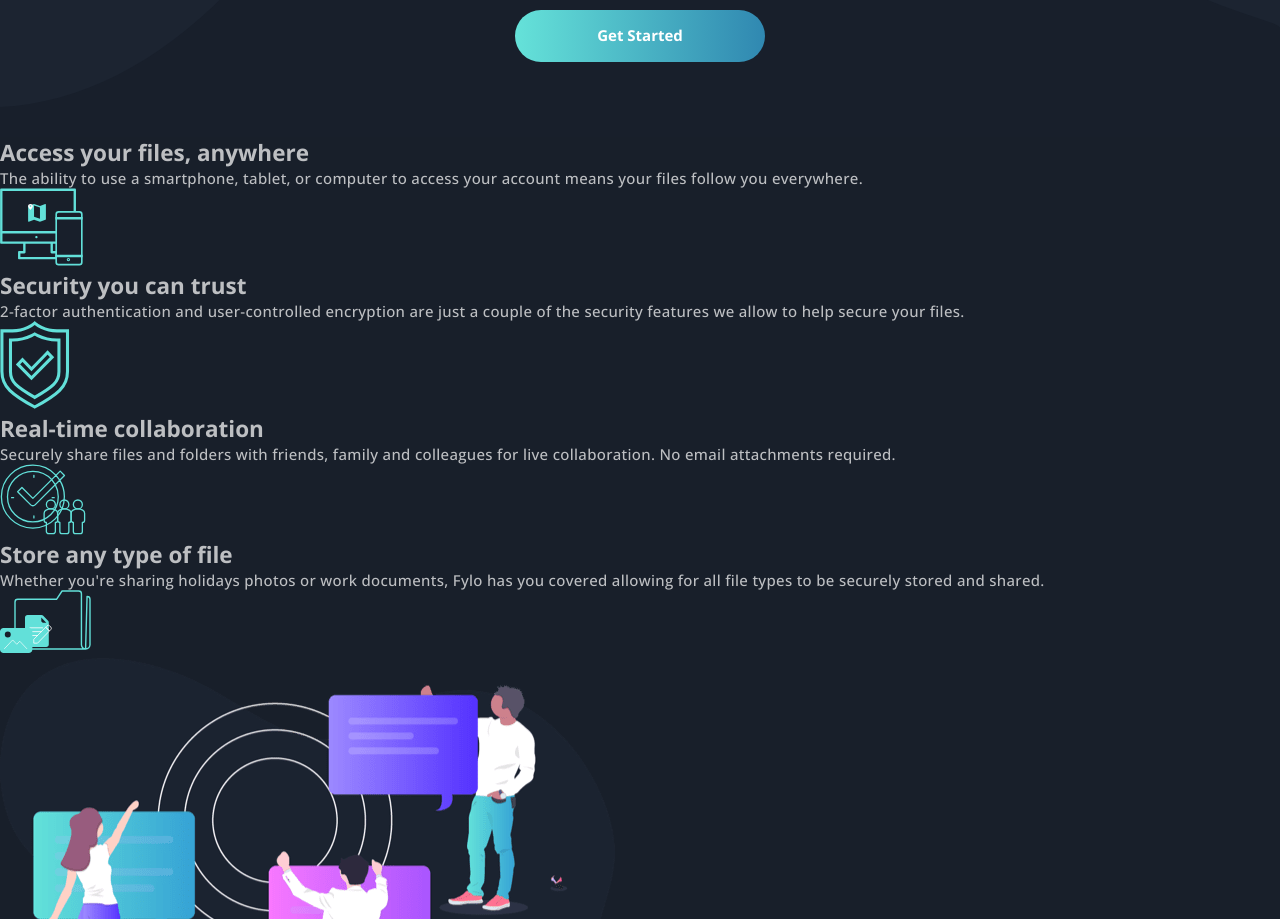
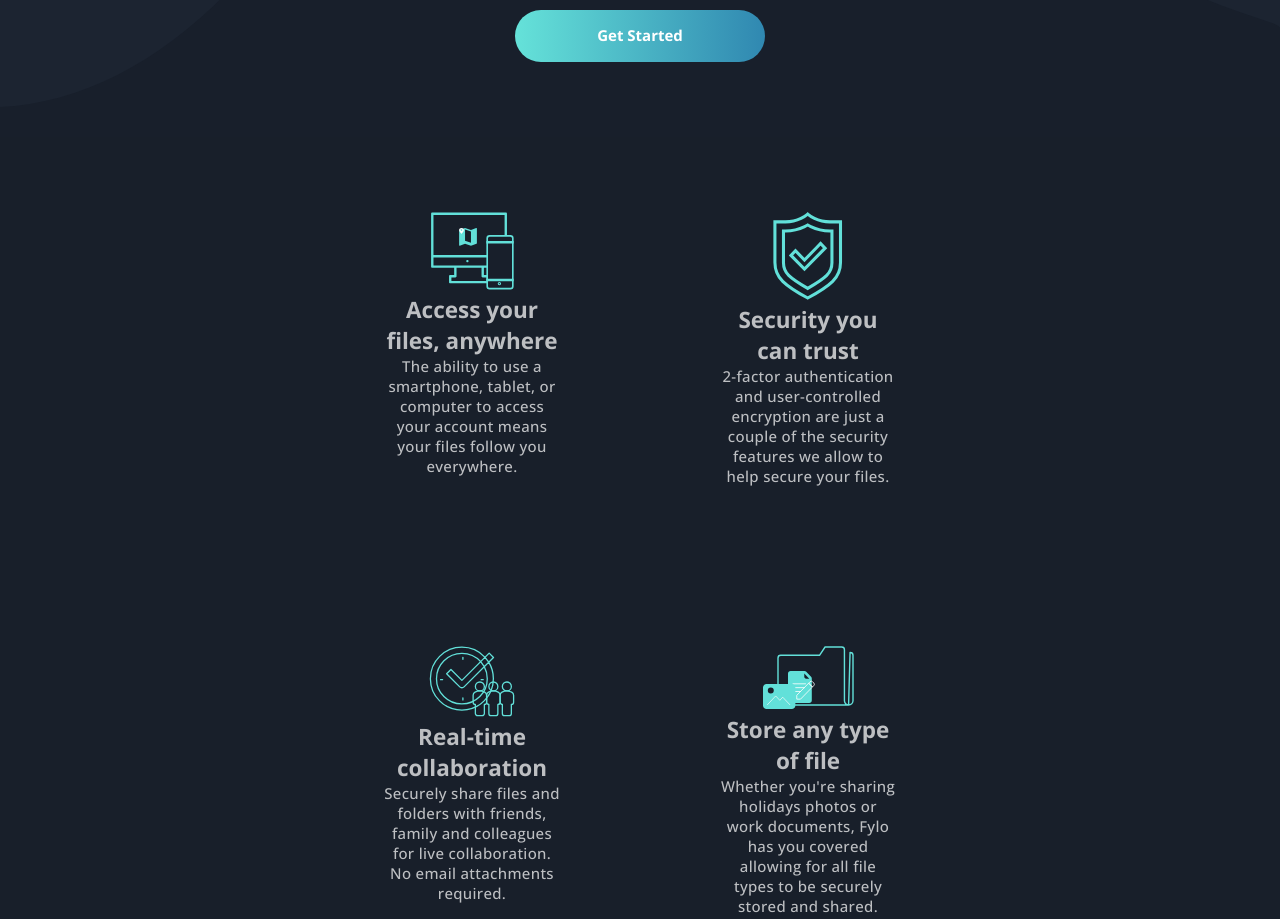
Before and after one commit to IuliiaKonovalova/fylo-dark-theme-landing-page-master, a plain HTML site: page index.html in a window 1280 px wide. Shown: the part 820-1739 px from the top of the page. Drawn offline with nearby package versions, Linux system fonts and the light colour scheme.

Commit message:
Add core styling to features section

```diff
--- a/assets/css/style.css
+++ b/assets/css/style.css
@@ -175,4 +175,11 @@ body {
   padding: 1em 5.5em 1.1em 5.5em;
 }
 
-.features {}
+.features {
+  max-width: 40%;
+  margin: 5em auto;
+  display: grid;
+  grid-template-columns: repeat(2, 1fr);
+  gap: 10rem;
+  text-align: center;
+}
--- a/index.html
+++ b/index.html
@@ -61,6 +61,7 @@
     <section class="features" id="features">
 
       <figure class="card">
+        <img src="assets/images/icon-access-anywhere.svg" alt="Picture of a desktop and mobile phone" />
         <figcaption class="image_content">
           <h2 class="feature__name">Access your files, anywhere</h2>
           <p class="feature__description description">
@@ -68,10 +69,11 @@
             files follow you everywhere.
           </p>
         </figcaption>
-        <img src="assets/images/icon-access-anywhere.svg" alt="Picture of a desktop and mobile phone" />
+
       </figure>
 
       <figure class="card">
+        <img src="assets/images/icon-security.svg" alt="Picture of a security label" />
         <figcaption class="image_content">
           <h2 class="feature__name">Security you can trust</h2>
           <p class="feature__description description">
@@ -79,10 +81,10 @@
             features we allow to help secure your files.
           </p>
         </figcaption>
-        <img src="assets/images/icon-security.svg" alt="Picture of a security label" />
       </figure>
 
       <figure class="card">
+        <img src="assets/images/icon-collaboration.svg" alt="Picture of clock and people around" />
         <figcaption class="image_content">
           <h2 class="feature__name">Real-time collaboration</h2>
           <p class="feature__description description">
@@ -90,10 +92,10 @@
             No email attachments required.
           </p>
         </figcaption>
-        <img src="assets/images/icon-collaboration.svg" alt="Picture of clock and people around" />
       </figure>
 
       <figure class="card">
+        <img src="assets/images/icon-any-file.svg" alt="Picture of folders" />
         <figcaption class="image_content">
           <h2 class="feature__name">Store any type of file</h2>
           <p class="feature__description description">
@@ -101,7 +103,6 @@
             file types to be securely stored and shared.
           </p>
         </figcaption>
-        <img src="assets/images/icon-any-file.svg" alt="Picture of folders" />
       </figure>
     </section>
     <section class="team" id="team">
```
